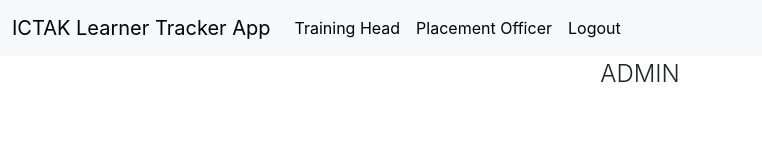
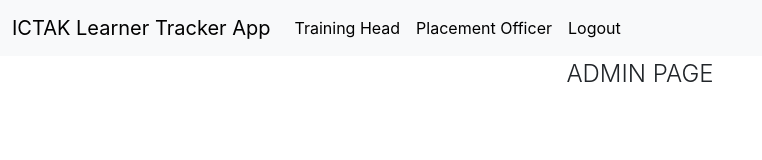
Before and after one commit to MerinSusanJacob/ICTAKLearnerTrackerProject, a React (Create React App) app in the folder LTfrontend/: page /admin in a window 1280 px wide. Shown: the top 160 px of the page, without its empty margins (0-762 px from the left). Built offline with nearby package versions, Linux system fonts and the light colour scheme.

Commit message:
Update Admin.jsx

```diff
--- a/LTfrontend/src/components/Admin.jsx
+++ b/LTfrontend/src/components/Admin.jsx
@@ -3,7 +3,7 @@ import React from 'react'
 const Admin = () => {
     return (
         <div>
-            <p class="fw-light fs-4">ADMIN</p>
+            <p class="fw-light fs-4">ADMIN PAGE</p>
         </div>
     )
 }
```
